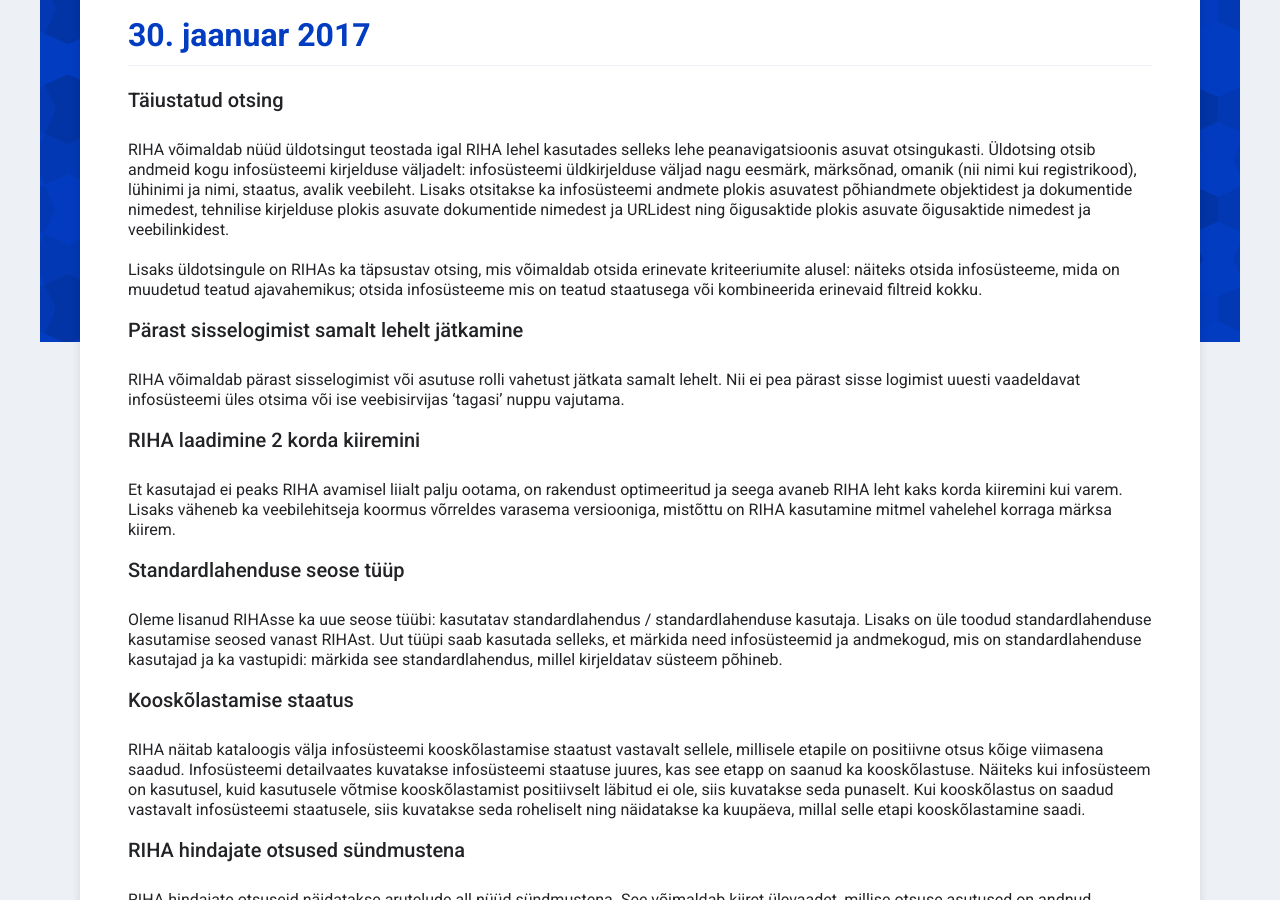
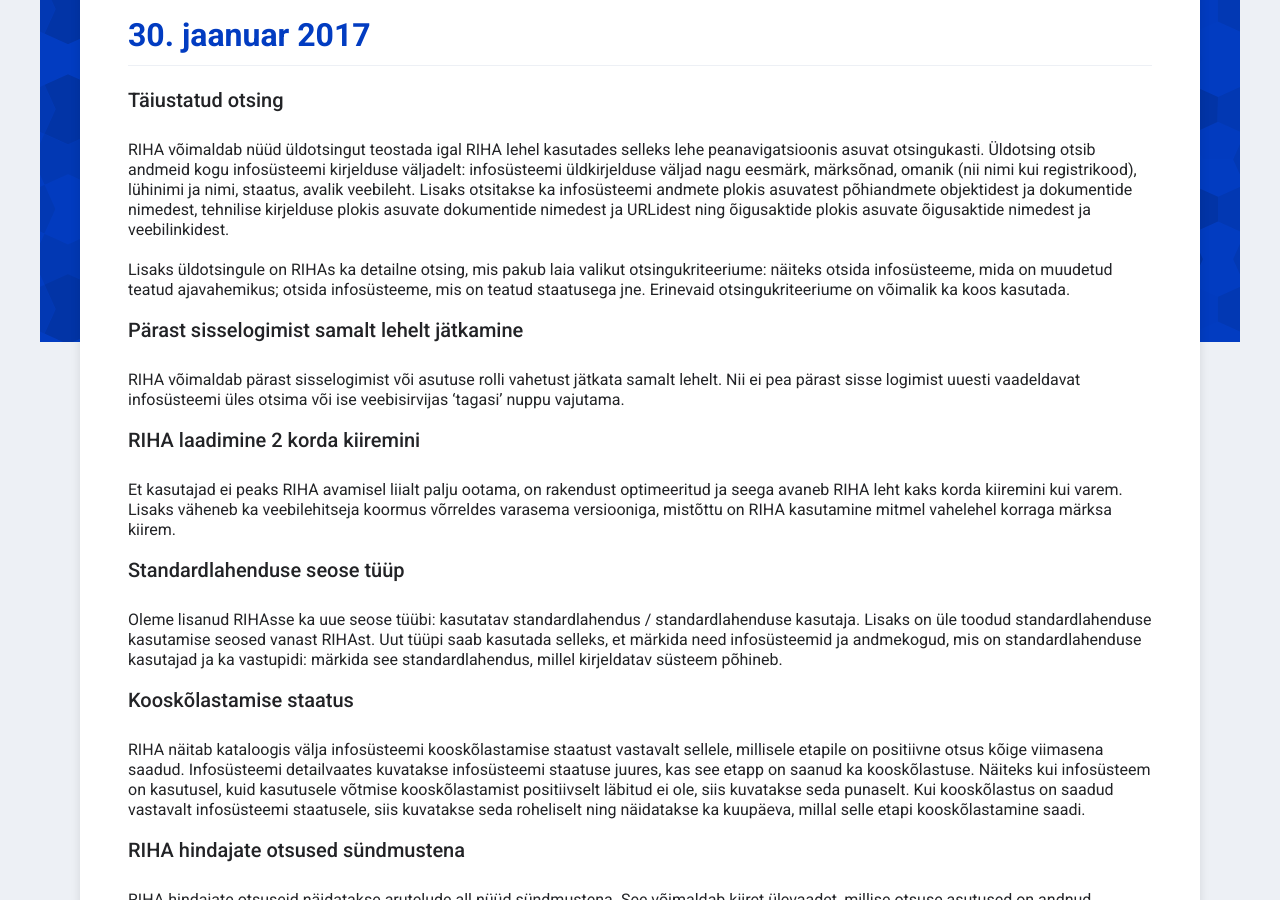
Before and after one commit to e-gov/RIHA-Help, a Jekyll site: the page built from docs/RIHA-uuendused.md, in a window 1280 px wide and 900 px high, scrolled down 321 px. Built offline with Jekyll 4.4.1, drawn with Linux system fonts in a browser that asks for light colours.

Commit message:
Update RIHA-uuendused.md

```diff
--- a/docs/RIHA-uuendused.md
+++ b/docs/RIHA-uuendused.md
@@ -8,7 +8,7 @@ title: Mis on RIHAs uut?
 
 RIHA võimaldab nüüd üldotsingut teostada igal RIHA lehel kasutades selleks lehe peanavigatsioonis asuvat otsingukasti. Üldotsing otsib andmeid kogu infosüsteemi kirjelduse väljadelt: infosüsteemi üldkirjelduse väljad nagu eesmärk, märksõnad, omanik (nii nimi kui registrikood), lühinimi ja nimi, staatus, avalik veebileht. Lisaks otsitakse ka infosüsteemi andmete plokis asuvatest põhiandmete objektidest ja dokumentide nimedest, tehnilise kirjelduse plokis asuvate dokumentide nimedest ja URLidest ning õigusaktide plokis asuvate õigusaktide nimedest ja veebilinkidest.
 
-Lisaks üldotsingule on RIHAs ka täpsustav otsing, mis võimaldab otsida erinevate kriteeriumite alusel: näiteks otsida infosüsteeme, mida on muudetud teatud ajavahemikus; otsida infosüsteeme mis on teatud staatusega või kombineerida erinevaid filtreid kokku.
+Lisaks üldotsingule on RIHAs ka detailne otsing, mis pakub laia valikut otsingukriteeriume: näiteks otsida infosüsteeme, mida on muudetud teatud ajavahemikus; otsida infosüsteeme, mis on teatud staatusega jne. Erinevaid otsingukriteeriume on võimalik ka koos kasutada.
 
 ### Pärast sisselogimist samalt lehelt jätkamine
 
```
